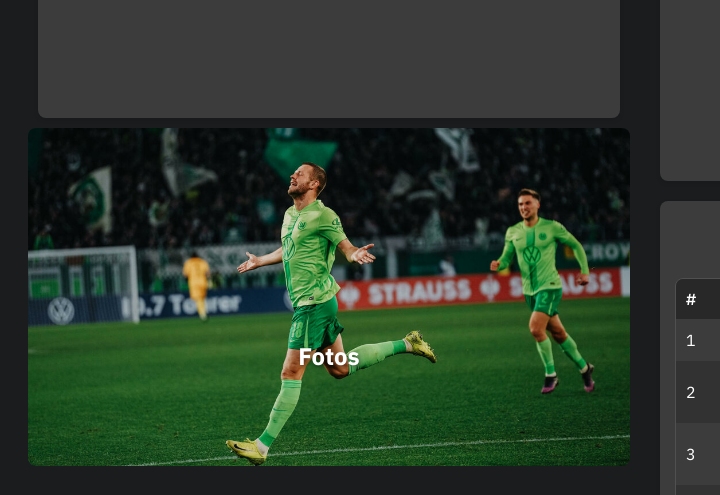
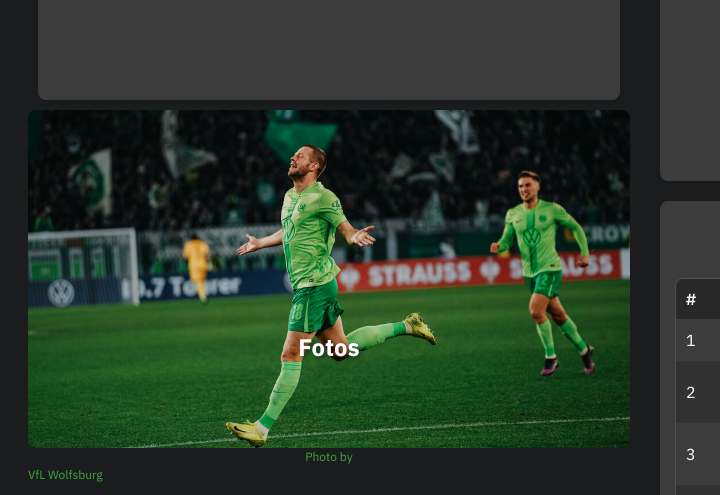
Before and after one commit to BenjaminFredericObst/M293, a website: page Projekt_Benni/Templates/index.html in a window 1280 px wide. Shown: the part 245-740 px from the top of the page, 0-720 px from the left. Drawn offline with Linux system fonts and the light colour scheme.

Commit message:
final no preprocessor

```diff
--- a/Projekt_Benni/Templates/index.html
+++ b/Projekt_Benni/Templates/index.html
@@ -13,7 +13,7 @@
   <!-- Header Section (Flexbox) -->
   <header class="header">
     <nav class="nav">
-      <a class=main-logo href="./index.html"><img src="./img/logo-buli/vflwolfsburg.svg" alt="VfL Wolfsburg" width="40" height="40"></a>
+      <a class=main-logo href="./index.html"><img src="./img/logo-buli/vflwolfsburg.svg" alt="VfL Wolfsburg Logo" width="40" height="40"></a>
       <a href="./matchcenter.html">Matchcenter</a>
       <a href="./photos.html">Fotos</a>
       <a href="./history.html">Geschichte</a>
@@ -44,8 +44,11 @@
       </div>
       <div class="photos">
         <h2>Fotos</h2>
-        <a href="./photos.html">
-          <img class="responsive-photo" src="./img/jubel_mainsite_photo.jpg" alt="jubel foto link">
+        <a href="./photos.html" class="responsive-container">
+          <img class="responsive-photo" src="./img/jubel_mainsite_photo.jpg" alt="Jubel Foto link to photos.html">
+          <figcaption>
+            Photo by <a href="https://www.vfl-wolfsburg.de/newsdetails/news-detail/detail/news/bilder-30-sieg-der-woelfe-gegen-hoffenheim" target="_blank" >VfL Wolfsburg</a>
+          </figcaption>
         </a>
       </div>
     </div>
--- a/Projekt_Benni/Templates/styles.css
+++ b/Projekt_Benni/Templates/styles.css
@@ -95,6 +95,38 @@
   font-weight: bold;
   text-shadow: 2px 2px 4px rgba(0, 0, 0, 0.5); /* Add some shadow for better readability */
   margin: 0; /* Ensure no default margin on the h2 */
+}
+
+.index .photos .responsive-container {
+  display: block;
+  max-width: 100%;
+  text-align: center;
+  margin: 0 auto;
+}
+
+/* Responsives Bild */
+.index .photos .responsive-photo {
+  max-width: 100%;
+  height: auto;
+  border-radius: 8px; /* Optionale Abrundung */
+  display: block;
+  margin: 0 auto;
+}
+
+.index .photos figcaption a {
+  color: rgb(65, 166, 57); /* Blau, typisch für Links */
+  text-decoration: none; /* Entfernt Unterstrich */
+}
+
+.index .photos figcaption a:hover {
+  color:rgb(105, 229, 85);
+  text-decoration: underline; /* Unterstrich bei Hover für Interaktivität */
+}
+
+.index .photos figcaption {
+  font-size: 12px;
+  text-align: left; /* Text linksbündig ausrichten */
+  line-height: 1.5; /* Bessere Lesbarkeit durch Zeilenhöhe */
 }
 
 .index .last-game {
@@ -316,6 +348,21 @@
   border-radius: 5px;
 }
 
+.photos-site .main-content .photos figcaption a {
+  color: rgb(65, 166, 57);
+  text-decoration: none; /* Entfernt Unterstrich */
+}
+
+.photos-site .main-content .photos figcaption a:hover {
+  text-decoration: underline; /* Unterstrich bei Hover für Interaktivität */
+  color:rgb(105, 229, 85);
+}
+
+.photos-site .main-content .photos figcaption {
+  font-size: 12px;
+  text-align: left; /* Text linksbündig ausrichten */
+  line-height: 1.5; /* Bessere Lesbarkeit durch Zeilenhöhe */
+}
 
 /* Basic styling for the history section */
 .history {
--- /dev/null
+++ b/package.json
@@ -0,0 +1,5 @@
+{
+  "dependencies": {
+    "css-minify": "^2.1.0"
+  }
+}
```
Also changed, not shown: Projekt_Benni/Templates/history.html (+1 -1 lines), Projekt_Benni/Templates/login.html (+1 -1 lines), Projekt_Benni/Templates/matchcenter.html (+1 -1 lines), Projekt_Benni/Templates/photos.html (+5 -2 lines), 1 other file.
